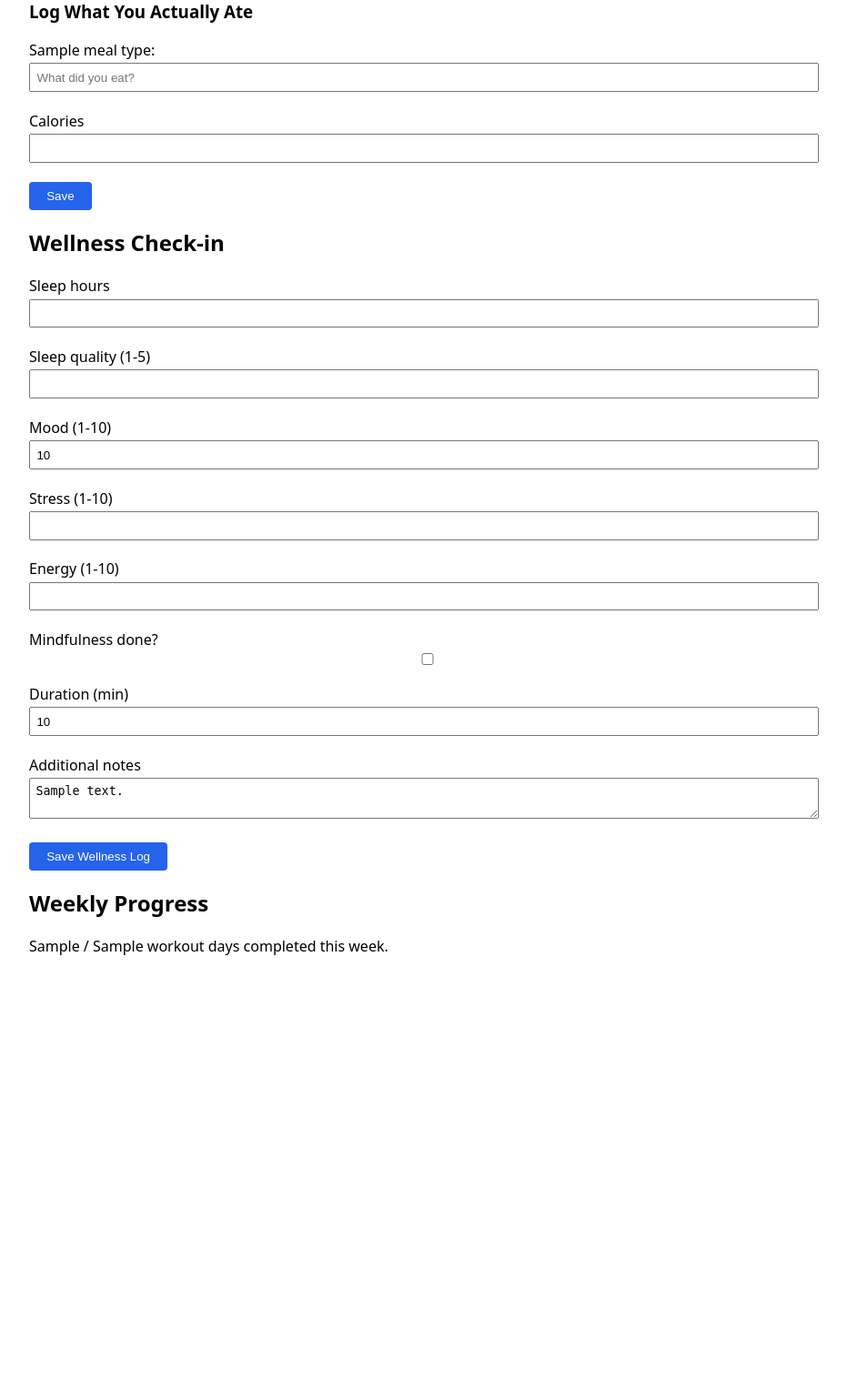
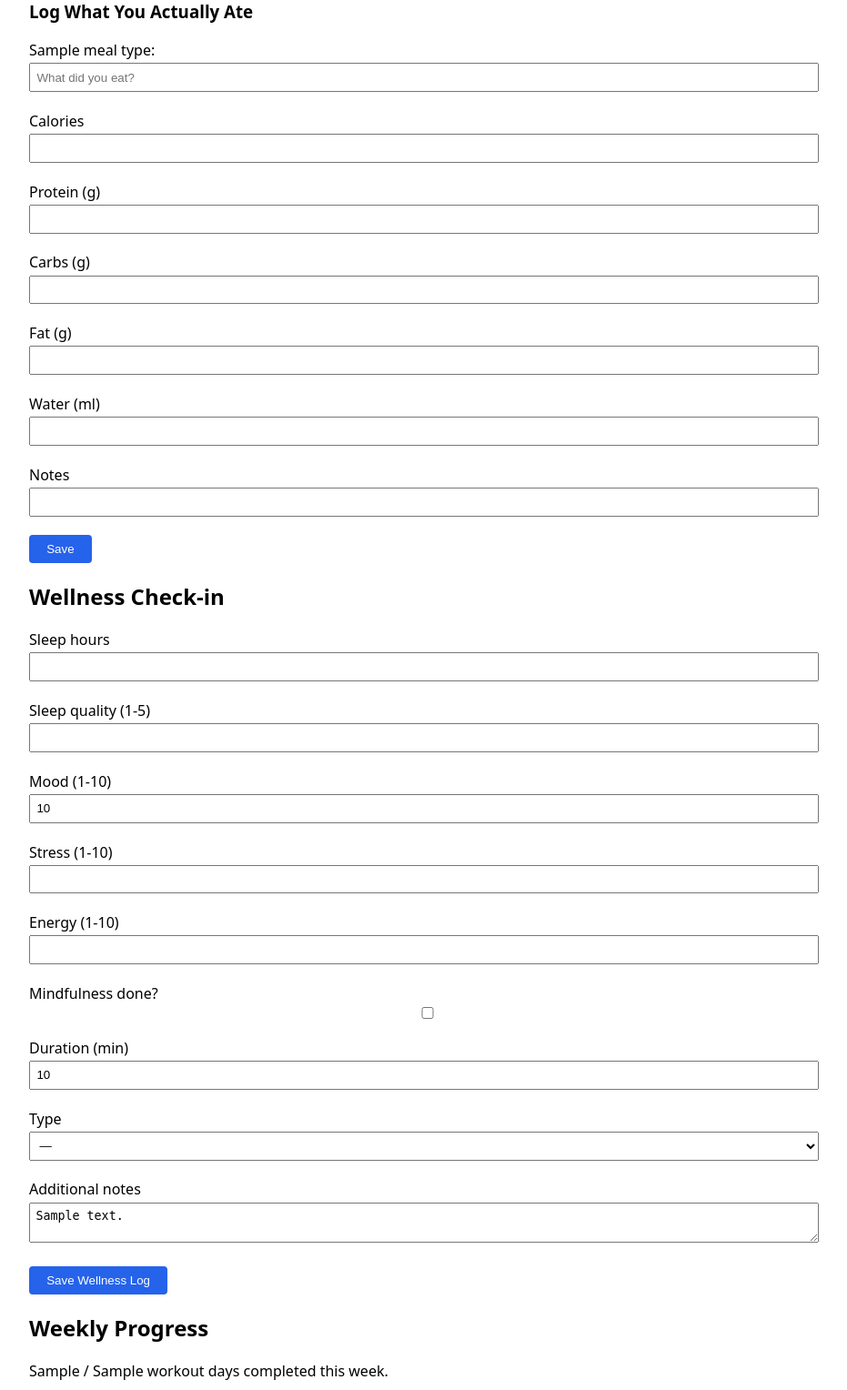
Before and after one commit to harmonyplusapps/harmony, a Django app: template templates/dashboard/index.html in a window 1280 px wide. Shown: the part 892-2420 px from the top of the page at 91% size, without its empty margins (174-1105 px from the left). Before the commit the page ends 1942 px from the top, so only its background shows below. Run offline with Django 5.2, Linux system fonts and the light colour scheme; tables that the repository leaves empty hold one stand-in row (values such as "Sample post"); the template is opened without the code that fills it: values that come from a table or form of the project are taken from there, most other values are stand-ins (such as "Sample title", 1, 10 or a date in 2020); data that the repository does not hold is empty; parts of the project's set-up code (start-up, migrations or seed data) failed here and were passed over.

Commit message:
fix: add missing mindfulness_type and nutrition fields to dashboard templates

```diff
--- a/templates/dashboard/partials/meal_today.html
+++ b/templates/dashboard/partials/meal_today.html
@@ -15,6 +15,11 @@
       <input type="hidden" name="meal_type" value="{{ meal_type }}">
       <label>{{ label }}: <input type="text" name="description" placeholder="What did you eat?"></label>
       <label>Calories <input type="number" name="estimated_calories"></label>
+      <label>Protein (g) <input type="number" step="0.1" name="estimated_protein_g"></label>
+      <label>Carbs (g) <input type="number" step="0.1" name="estimated_carbs_g"></label>
+      <label>Fat (g) <input type="number" step="0.1" name="estimated_fat_g"></label>
+      <label>Water (ml) <input type="number" name="water_ml"></label>
+      <label>Notes <input type="text" name="additional_comments"></label>
       <button type="submit">Save</button>
     </form>
     {% endfor %}
--- a/templates/dashboard/partials/wellness_checkin.html
+++ b/templates/dashboard/partials/wellness_checkin.html
@@ -7,6 +7,15 @@
   <label>Energy (1-10) <input type="number" name="energy_level" value="{{ wellness_log.energy_level }}" min="1" max="10"></label>
   <label>Mindfulness done? <input type="checkbox" name="mindfulness_done" value="true" {% if wellness_log.mindfulness_done %}checked{% endif %}></label>
   <label>Duration (min) <input type="number" name="mindfulness_duration_minutes" value="{{ wellness_log.mindfulness_duration_minutes }}"></label>
+  <label>Type
+  <select name="mindfulness_type">
+    <option value="">—</option>
+    <option value="meditation" {% if wellness_log.mindfulness_type == "meditation" %}selected{% endif %}>Meditation</option>
+    <option value="breathing" {% if wellness_log.mindfulness_type == "breathing" %}selected{% endif %}>Breathing</option>
+    <option value="journaling" {% if wellness_log.mindfulness_type == "journaling" %}selected{% endif %}>Journaling</option>
+    <option value="yoga" {% if wellness_log.mindfulness_type == "yoga" %}selected{% endif %}>Yoga</option>
+  </select>
+</label>
   <label>Additional notes <textarea name="additional_comments">{{ wellness_log.additional_comments }}</textarea></label>
   <button type="submit">Save Wellness Log</button>
 </form>
```
